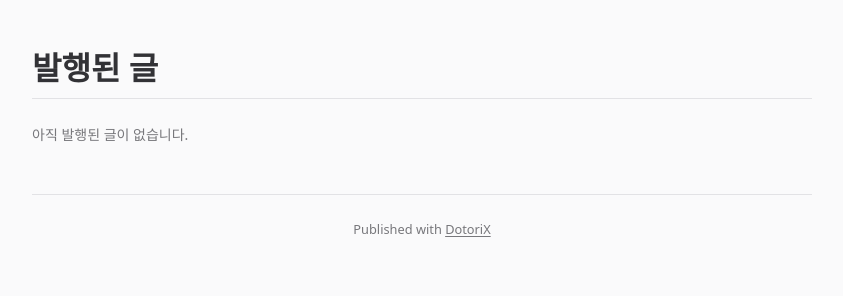
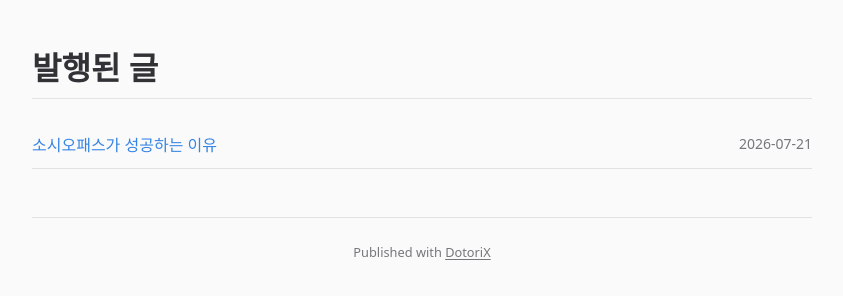
Before and after one commit to dayliver/blog, a plain HTML site: page index.html in a window 1280 px wide. Shown: the whole page, without its empty margins (218-1061 px from the left). Drawn offline with Linux system fonts and the light colour scheme; a web font is replaced by a local one.

Commit message:
Update index

```diff
--- a/index.html
+++ b/index.html
@@ -9,7 +9,9 @@
 <body>
 <article>
 <h1>발행된 글</h1>
-<p class="publish-meta">아직 발행된 글이 없습니다.</p>
+<ul class="publish-index">
+<li><a href="./%EC%86%8C%EC%8B%9C%EC%98%A4%ED%8C%A8%EC%8A%A4%EA%B0%80-%EC%84%B1%EA%B3%B5%ED%95%98%EB%8A%94-%EC%9D%B4%EC%9C%A0/">소시오패스가 성공하는 이유</a> <span class="publish-index-date">2026-07-21</span></li>
+</ul>
 </article>
 <footer class="publish-footer">Published with <a href="https://dotorix.com">DotoriX</a></footer>
 </body>
```
